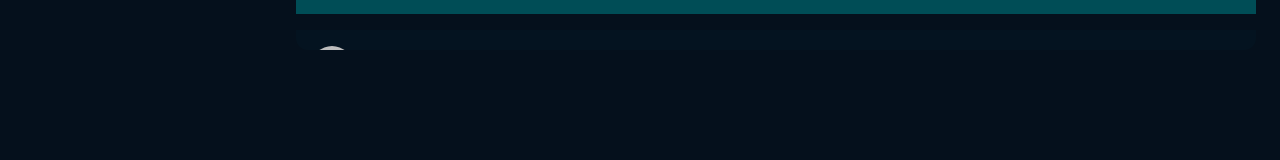
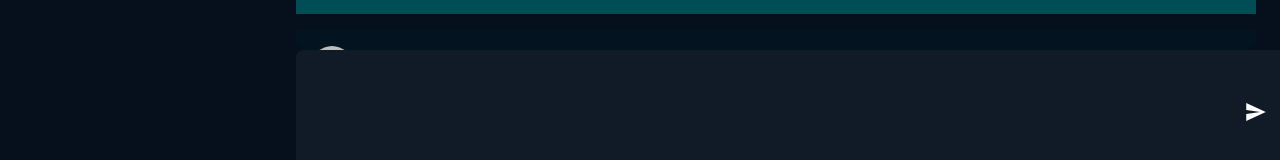
Before and after one commit to joblerdebug/mern-ai-chat, a React (Vite) app in the folder frontend/: page /chat in a window 1280 px wide. Shown: the part 594-754 px from the top of the page. Built offline with nearby package versions, Linux system fonts and the light colour scheme; no server answers.

Commit message:
Added IconButton and input field to Chat page and updated ChatItem component

```diff
--- a/frontend/src/pages/Chat.tsx
+++ b/frontend/src/pages/Chat.tsx
@@ -1,8 +1,9 @@
 import React from "react";
-import { Box, Avatar, Typography, Button } from "@mui/material";
+import { Box, Avatar, Typography, Button, IconButton } from "@mui/material";
 import { useAuth } from "../context/AuthContext";
 import red from "@mui/material/colors/red";
 import ChatItem from "../components/chat/ChatItem";
+import { IoMdSend } from "react-icons/io";
 
 const chatMessages = [
   {
@@ -157,6 +158,33 @@
             ></ChatItem>
           ))}
         </Box>
+        <div
+          style={{
+            width: "100%",
+            padding: "20px",
+            borderRadius: 8,
+            backgroundColor: "rgb(17, 27, 39)",
+            display: "flex",
+            margin: "auto",
+          }}
+        >
+          {" "}
+          <input
+            type="text"
+            style={{
+              width: "100%",
+              backgroundColor: "transparent",
+              padding: "30px",
+              border: "none",
+              outline: "none",
+              color: "white",
+              fontSize: "20px",
+            }}
+          />
+          <IconButton sx={{ ml: "auto", color: "white" }}>
+            <IoMdSend />
+          </IconButton>
+        </div>
       </Box>
     </Box>
   );
```
Also changed, not shown: frontend/src/components/chat/ChatItem.tsx (line endings or trailing spaces).
